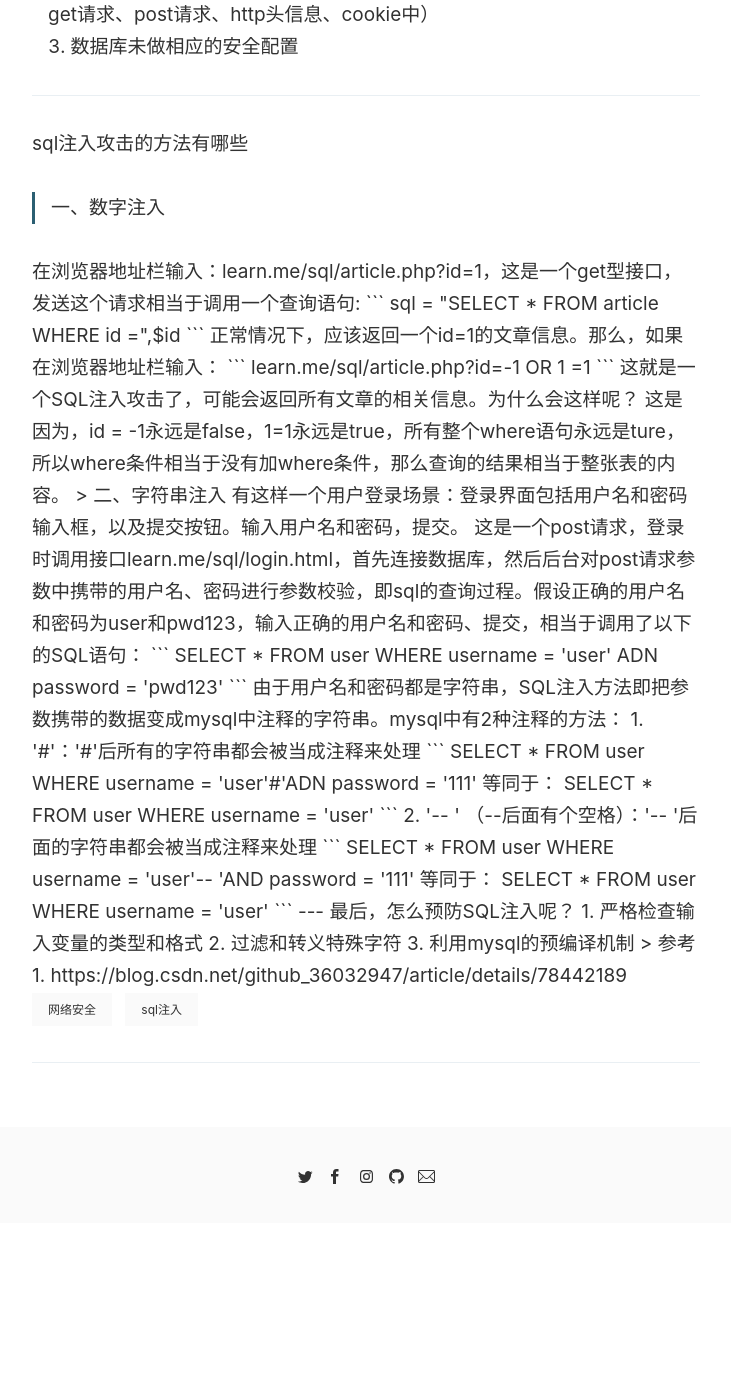
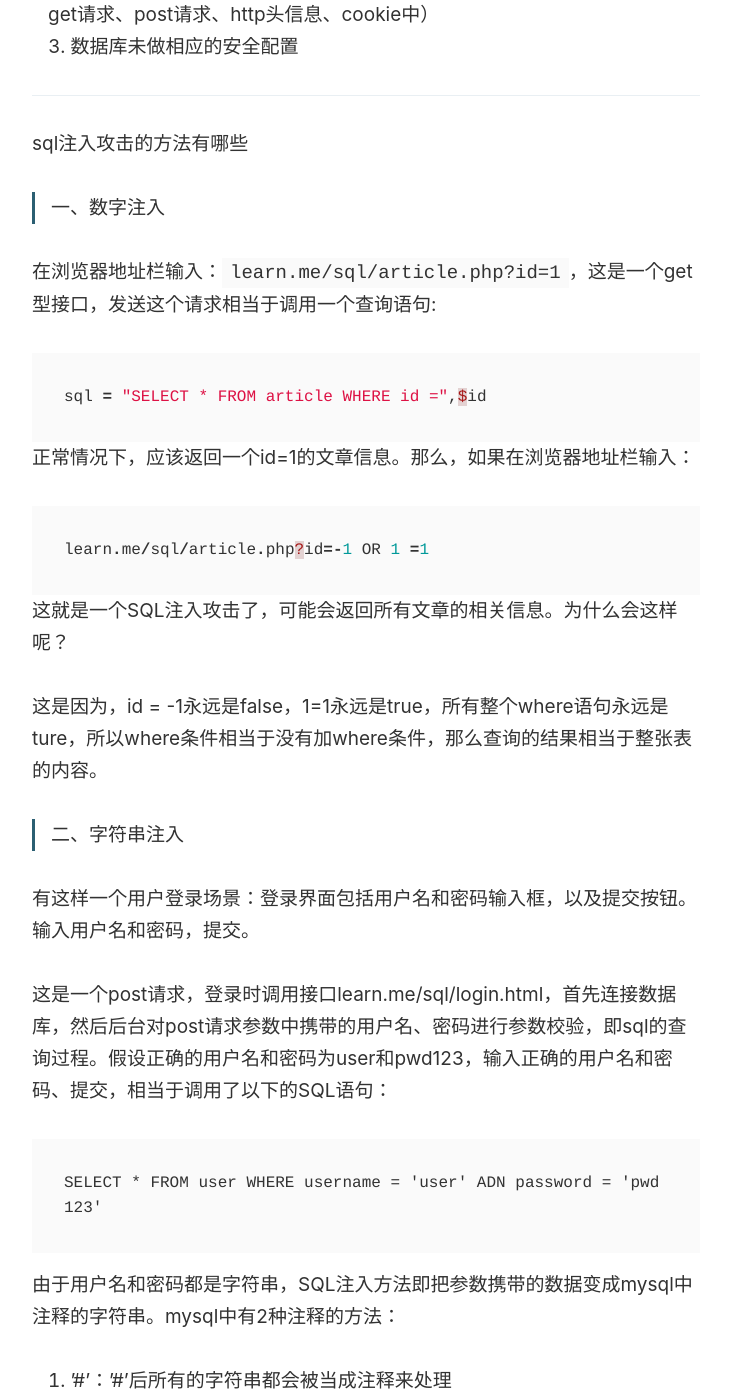
Before and after one commit to Jurneez/jurneez.github.io, a Jekyll site: the page built from _posts/2021-10-10-network-security-sql-injection.markdown, in a window 1280 px wide and 1400 px high, scrolled down 1215 px. Shown: the whole window, without its empty margins (274-1005 px from the left). Built offline with Jekyll 4.4.1, drawn with Linux system fonts in a browser that asks for light colours; comment, search, counter and statistics services are not loaded; before the commit the page ends 2438 px from its top, so only the background shows below that; some of the changed text lies outside the part shown.

Commit message:
网络安全之SQL注入

````diff
--- a/_posts/2021-10-10-network-security-sql-injection.markdown
+++ b/_posts/2021-10-10-network-security-sql-injection.markdown
@@ -29,16 +29,15 @@ sql注入攻击的方法有哪些
 
 >  一、数字注入
 
-<div class="col-xs-12 col-sm-12">
+在浏览器地址栏输入：`learn.me/sql/article.php?id=1`，这是一个get型接口，发送这个请求相当于调用一个查询语句:
 
-在浏览器地址栏输入：learn.me/sql/article.php?id=1，这是一个get型接口，发送这个请求相当于调用一个查询语句:
-
-```
+``` golang
 sql = "SELECT * FROM article WHERE id =",$id
 ```
 
 正常情况下，应该返回一个id=1的文章信息。那么，如果在浏览器地址栏输入：
-```
+
+``` golang
 learn.me/sql/article.php?id=-1 OR 1 =1
 ```
 
@@ -52,19 +51,22 @@ learn.me/sql/article.php?id=-1 OR 1 =1
 
 这是一个post请求，登录时调用接口learn.me/sql/login.html，首先连接数据库，然后后台对post请求参数中携带的用户名、密码进行参数校验，即sql的查询过程。假设正确的用户名和密码为user和pwd123，输入正确的用户名和密码、提交，相当于调用了以下的SQL语句：
 
-```
+``` mysql
 SELECT * FROM user WHERE username = 'user' ADN password = 'pwd123'
 ```
 
 由于用户名和密码都是字符串，SQL注入方法即把参数携带的数据变成mysql中注释的字符串。mysql中有2种注释的方法：
 
 1. '#'：'#'后所有的字符串都会被当成注释来处理
+
 ```
 SELECT * FROM user WHERE username = 'user'#'ADN password = '111'
 等同于：
 SELECT * FROM user WHERE username = 'user'
 ```
+
 2. '-- ' （--后面有个空格）：'-- '后面的字符串都会被当成注释来处理
+
 ```
 SELECT * FROM user WHERE username = 'user'-- 'AND password = '111'
 等同于：
````
